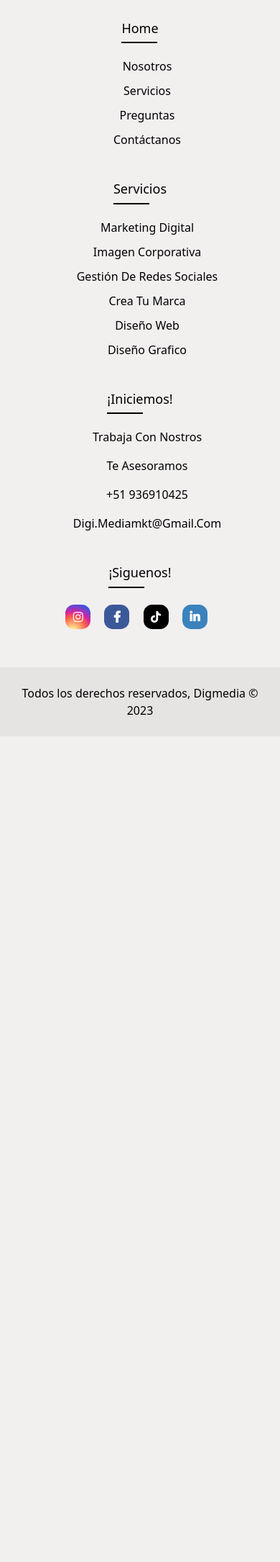
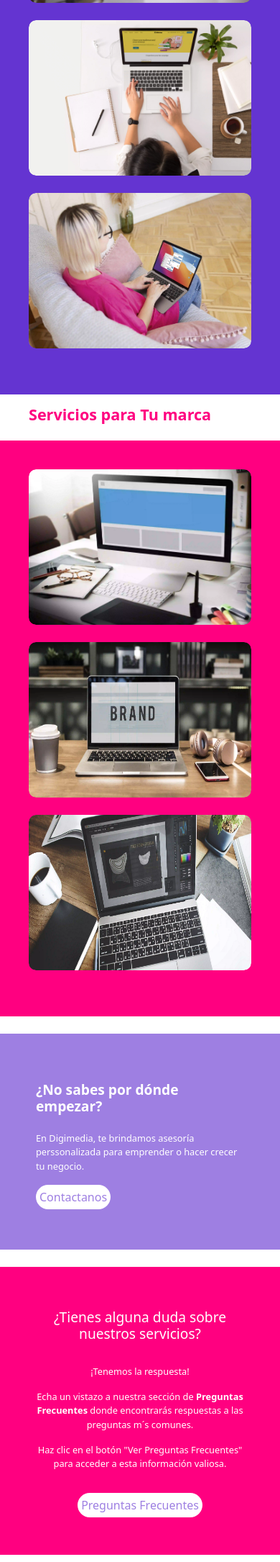
Before and after one commit to DevNHL/Digimedia, a PHP site: page /Digimedia/View/servicios.php in a window 390 px wide. Shown: the part 855-3025 px from the top of the page at 72% size. Before the commit the page ends 1848 px from the top, so only its background shows below. Run offline with PHP 8.4, Linux system fonts and the light colour scheme.

Commit message:
responsive

```diff
--- a/View/servicios.php
+++ b/View/servicios.php
@@ -6,21 +6,121 @@
     <meta http-equiv="X-UA-Compatible" content="IE=edge">
     <meta name="viewport" content="width=device-width, initial-scale=1.0">
     <title>.:: DigiMedia ::.</title>
-    <link rel="shortcut icon" href="img/logo.png" type="image/x-icon">
+    <link rel="shortcut icon" href="../img/logo.png" type="image/x-icon">
     <!-- Fontawesome -->
     <link rel="stylesheet" href="https://cdnjs.cloudflare.com/ajax/libs/font-awesome/6.2.1/css/all.min.css" integrity="sha512-MV7K8+y+gLIBoVD59lQIYicR65iaqukzvf/nwasF0nqhPay5w/9lJmVM2hMDcnK1OnMGCdVK+iQrJ7lzPJQd1w==" crossorigin="anonymous" referrerpolicy="no-referrer" />
     <!-- CSS only -->
     <link href="https://cdn.jsdelivr.net/npm/bootstrap@5.2.3/dist/css/bootstrap.min.css" rel="stylesheet" integrity="sha384-rbsA2VBKQhggwzxH7pPCaAqO46MgnOM80zW1RWuH61DGLwZJEdK2Kadq2F9CUG65" crossorigin="anonymous">
     <!-- Stylos Css propios -->
-    <link rel="stylesheet" href="css/stylos.css">
-    <link rel="stylesheet" href="../css/header.css">
-    <link rel="stylesheet" href="../css/stylos.css">
+    <link rel="stylesheet" href="../css/servicios.css?881">
+
+
+
 </head>
 
 <body>
     <?php include 'header.html' ?>
-    <br><br><br><br><br><br><br><br><br><br><br><br><br><br><br><br><br><br><br><br><br><br><br><br>
+   <div class="banner">
+        <div class="principal">
+            <div class="letra_titulo">
+                <h1 class="d">DIGIMEDIA</h1>
+                <p class="creativas">Innovadora y Creativa</p>
+            </div>
+            <div class="info">
+            <p class="es" style="color:#FF0080;">Estamos enfocados a lograr <span style="color:#9e7fe2;"> resultados comerciales</span> y de <span style="color:#9e7fe2;" >marketing</span>  con <span style="color:#9e7fe2;">creatividad</span>  y <span style="color:#9e7fe2;">estrategias</span></p>
+            </div>
+            <div class="btu">
+                <a href="contacto.php"><button class="con ">Contactar</button></a>
+            </div>
+        </div>
+   </div>
+
+   <div class="">
+        <div class="ser">
+        <h4 style="color: #6434d1; font-weight: bold;">Servicios de Marketing</h4>
+        </div>
+        <div class="co" id="">
+            <div class="mar">
+
+                <a href="marketing-digital.php" class="hover">
+                    <p>Marketing Digital</p>
+                    <img src="../img/servicio_marketing_digital.webp" alt="">
+                </a>
+                <a href="img-corp.php" class="hover">
+                    <p>Imagen Corporativa</p>
+                    <img src="../img/imagen_coorporativa.webp" alt="">
+                </a>
+                <a href="rd-sociales.php" class="hover">
+                    <p>Gesti&oacute; de Redes Sociales</p>
+                    <img src="../img/servicio_de_getion_de_redes_sociales.webp" alt="">
+                </a>
+            </div>
+        </div>
+   </div>
+
+   <div class="">
+        <div class="ser">
+        <h4 style="color: #FF0080; font-weight: bold;">Servicios para Tu marca</h4>
+        </div>
+        <div class="cx">
+            <div class="mar">
+                <a href="ds-web.php" class="hover">
+                    <p>Diseño Web</p>
+                    <img src="../img/servicio_de_diseno_web.webp" alt="">
+                </a>
+                <a href="marca.php" class="hover">
+                    <p>Crear tu Marca</p>
+                    <img src="../img/servicio_cambiar_tu_marca.webp" alt="">
+                </a>
+                <a href="ds-grafico.php" class="hover">
+                    <p>Diseño Grafico</p>
+                    <img src="../img/servicio_diseno_grafico.webp" alt="">
+                </a>
+            </div>
+        </div>
+   </div>
+
+   <div class="pt-4"></div>
+   <div class="cp">
+    <div class="tx">
+        <div class="texg">
+            <h3 class="no">¿No sabes por d&oacute;nde empezar?</h3><div class="pt-3"></div>
+            <p class="parr">En Digimedia, te brindamos asesor&iacute;a perssonalizada para emprender o hacer crecer tu negocio.</p>
+            <div class="btr">
+            <a href="contacto.php" ><button class="b">Contactanos</button></a>
+            </div>
+        </div>
+    </div>
+   </div>
+
+   <div class="pt-4"></div>
+   <div class="cpx">
+    <div class="tx2">
+        <div class="sssa">
+            <h3 class="no2">¿Tienes alguna duda sobre nuestros servicios?</h3><div class="pt-4"></div>
+            <p class="texte2r">¡Tenemos la respuesta!</p>
+            <p class="parr2">Echa un vistazo a nuestra secci&oacute;n de <span style="font-weight: bold;">Preguntas Frecuentes</span> donde encontrar&aacute;s respuestas a las preguntas m&acute;s comunes.</p>
+            <p class="saxc2">
+                Haz clic en el bot&oacute;n "Ver Preguntas Frecuentes" para acceder  a esta informaci&oacute;n valiosa.
+            </p>
+            <div class="btr2">
+            <a href="preguntas.php" ><button class="b">Preguntas Frecuentes</button></a>
+            </div>
+        </div>
+    </div>
+   </div>
+
+    <div class="pt-5"></div>
     <?php include 'footer.html' ?>
+
+
 </body>
+<!-- JavaScript Bundle with Popper -->
+<script src="https://cdn.jsdelivr.net/npm/bootstrap@5.2.3/dist/js/bootstrap.bundle.min.js" integrity="sha384-kenU1KFdBIe4zVF0s0G1M5b4hcpxyD9F7jL+jjXkk+Q2h455rYXK/7HAuoJl+0I4" crossorigin="anonymous"></script>
+<!-- JS propio -->
+<!--<script defer src="https://app.embed.im/snow.js"></script>
+<script src="js/main.js"></script>-->
+
+<script src="../js/maquina.js"></script>
 
 </html>
--- /dev/null
+++ b/css/servicios.css
@@ -0,0 +1,477 @@
+*{
+    margin: 0;
+    padding: 0;
+}
+
+.banner{
+    background-image: url('../img/banner_servicios.webp');
+    background-size: cover;
+    width: 100%;
+    height: 100%;
+}
+
+.principal{
+
+    height: 80%;
+    padding-left: 850px;
+    padding-top: 150px;
+
+
+}
+
+.d{
+    color: #9e7fe2;
+    font-weight: bold;
+    font-size: 4.2rem;
+}
+.creativas{
+    color:#FF0080;
+    font-weight: 700;
+    margin-left: 90px;
+}
+
+.info{
+    margin-top: 120px;
+
+    width: 60%;
+    padding: 10px;
+
+}
+.es{
+    text-align: right;
+    font-size: 18px;
+    font-weight: 550;
+
+}
+.btu{
+    margin-left: 240px;
+}
+.con{
+    background-color: #6434d1;
+    color: white;
+    padding: 9px;
+    border: none;
+    border-radius: 50px;
+    width: 155px;
+}
+.con:hover{
+    color: #6434d1;
+    background-color: white;
+}
+.ser{
+    width: 100%;
+    height: 100%;
+    padding: 30px;
+    padding-left: 80px;
+}
+.co{
+    background-color: #6434d1;
+    width: 100%;
+    height: 400px;
+}
+.mar{
+
+    display: flex;
+    justify-content: space-between;
+    flex-wrap: wrap;
+    padding: 80px;
+    width: 100%;
+    height: 100%;
+    /**/
+
+
+
+
+}
+
+.hover{
+    width: 25%;
+    height: 100%;
+    overflow: hidden;
+    position: relative;
+    cursor: pointer;
+    background-position: center;
+    background-size: cover;
+    transition: all 300ms;
+
+    border-radius: 10px;
+}
+
+.hover:hover{
+    box-shadow: 0px 0px 20px -5px black;
+}
+
+.hover img{
+    width: 100%;
+    height: 100%;
+    border-radius: 10px;
+    transition: all 300ms;
+}
+
+.hover:hover img{
+    transform: scale(1.6) rotate(10deg);
+}
+
+.hover p{
+    position: absolute;
+    top: 50%;
+    left: 50%;
+    transform: translate(-50%, -50%) scale(0);
+    color: white;
+    z-index: 2;
+    transition: all 600ms cubic-bezier(1,0,0,1);
+    border: 2px solid white;
+    background: black;
+    padding: 7px;
+}
+
+.hover:hover p{
+     transform: translate(-50%, -50%) scale(1);
+}
+
+.hover:before,
+.hover:after{
+    content: '';
+    width: 500px;
+    height: 400px;
+    position: absolute;
+    top: 0;
+    left: 0;
+    background: black;
+    opacity: 0.6;
+    transition: all 600ms cubic-bezier(1,0,0,1);
+    border: 4px solid white;
+    z-index: 1;
+}
+
+.hover:before{
+    transform: rotate(45deg) translateY(-850px) translateX(0px);
+}
+
+.hover:after{
+    transform: rotate(45deg) translateY(850px) translateX(-60px);
+}
+
+.hover:hover:before{
+    transform: rotate(45deg) translateY(-205px) translateX(-50px);
+}
+
+.hover:hover:after{
+    transform: rotate(45deg) translateY(205px) translateX(-70px);
+}
+
+
+.cx{
+    background-color: #FF0080;
+    width: 100%;
+    height: 400px;
+}
+
+.cp{
+    width: 100%;
+    height: 300px;
+    background-color: #9e7fe2;
+}
+.cpx{
+    width: 100%;
+    height: 400px;
+    background-color: #FF0080;
+}
+.texg{
+    width: 30%;
+}
+.tx{
+    color: white;
+    min-height: 300px;
+    display: flex;
+    align-items: center;
+    justify-content: center;
+
+}
+.no{
+    font-weight: 600;
+
+}
+.btr{
+    margin-top: 45px;
+    margin-left: 160px;
+}
+.b{
+    background-color: white;
+    color: #9e7fe2;
+    padding: 8px;
+    border: none;
+    border-radius: 50px;
+}
+.texter{
+    margin-left: 210px;
+}
+.tx2{
+    color: white;
+}
+.sssa{
+    text-align: center;
+    padding-top: 80px;
+}
+.btr2{
+    padding-top: 15px;
+}
+
+/*medias querys*/
+/*celular*/
+@media (max-width:700px) {
+    .banner{
+        width: 100%;
+        height: 55%;
+    }
+
+    .principal{
+        padding: 0;
+        height: 50%;
+        float: left;
+        margin-top: 120px;
+        margin-left: 50px;
+        margin-right: 20px;
+
+
+    }
+    .d{
+
+        font-weight: bold;
+        font-size: 2rem;
+    }
+    .creativas{
+
+        font-weight: 700;
+        margin: 0;
+        font-size: 1rem;
+    }
+    .info{
+        margin: 0;
+        width: 100%;
+        padding: 0;
+        padding-top: 15px;
+
+    }
+    .es{
+        text-align: left;
+        font-size: 15px;
+        font-weight: 550;
+
+    }
+    .btu{
+        margin: 0;
+    }
+    .con{
+        background-color: #6434d1;
+        color: white;
+        padding: 9px;
+        border: none;
+        border-radius: 50px;
+        width: 155px;
+    }
+    .con{
+        background-color: #6434d1;
+        color: white;
+        padding: 7px;
+        border: none;
+        border-radius: 50px;
+        width: 135px;
+    }
+    .ser{
+        padding: 0;
+        padding: 15px;
+        padding-left: 40px;
+
+    }
+    .co{
+        background-color: #6434d1;
+        width: 100%;
+        height: 800px;
+    }
+    .cx{
+        width: 100%;
+        height:800px;
+    }
+    .hover{
+        width: 100%;
+        height: 30%;
+    }
+    .mar{
+        padding: 40px;
+    }
+
+    .tx{
+        height: 0;
+        padding-top: 10px;
+        padding-left: 50px;
+        padding-right: 50px;
+
+
+    }
+    .tx2{
+        padding: 0;
+        margin: 0;
+
+        padding-left: 50px;
+        padding-right: 50px;
+    }
+    .texg{
+        width: 100%;
+    }
+    .no,.no2{
+        font-size: 1.2rem;
+
+    }
+    .parr,.texte2r,.parr2,.saxc2{
+        font-size: 0.8rem;
+    }
+    .btr{
+       margin: 0;
+
+    }
+    .b{
+        padding: 5px;
+    }
+    .cpx{
+        width: 100%;
+        height: 400px;
+        background-color: #FF0080;
+    }
+    .sssa{
+        text-align: center;
+        padding: 0;
+        padding-top: 58px;
+    }
+
+
+}
+
+
+/*****/
+/**tablet**/
+@media (min-height:1023px)  {
+    .banner{
+        height: 35%;
+    }
+    .principal{
+        margin: 0;
+        padding: 0;
+        height: 30%;
+        padding-top: 80px;
+       padding-left: 470px;
+
+
+    }
+    .d{
+
+        font-weight: bold;
+        font-size: 2.2rem;
+    }
+    .creativas{
+        color:#FF0080;
+        font-weight: 700;
+        margin: 0;
+    }
+
+    .info{
+        margin: 0;
+
+        width: 90%;
+        padding: 0;
+        padding-top: 45px;
+    }
+    .es{
+        text-align: left;
+        font-size: 15px;
+        font-weight: 550;
+
+    }
+    .btu{
+        margin: 0;
+
+    }
+    .con{
+        background-color: #6434d1;
+        color: white;
+        padding: 5px;
+        border: none;
+        border-radius: 50px;
+        width: 155px;
+        font-size: 14px;
+    }
+
+
+    .ser{
+        width: 100%;
+        height: 100%;
+        padding: 0;
+        padding: 25px;
+    }
+    .co{
+
+        width: 100%;
+        height: 250px;
+    }
+    .cx{
+
+        height: 250px;
+    }
+    .mar{
+
+        width: 100%;
+
+        padding: 40px;
+
+        /**/
+    }
+    .hover img{
+        width: 100%;
+    }
+
+
+    .cp{
+        width: 100%;
+        height: 280px;
+        background-color: #9e7fe2;
+    }
+    .cpx{
+        width: 100%;
+        height: 400px;
+        background-color: #FF0080;
+    }
+    .texg{
+        width: 100%;
+    }
+    .tx{
+        color: white;
+
+       text-align: center;
+
+    }
+
+    .btr{
+       margin: 0;
+    }
+    .b{
+        background-color: white;
+        color: #9e7fe2;
+        padding: 8px;
+        border: none;
+        border-radius: 50px;
+    }
+    .texter{
+        margin-left: 210px;
+    }
+    .tx2{
+        color: white;
+    }
+    .sssa{
+        text-align: center;
+        padding-top: 80px;
+    }
+    .btr2{
+        padding-top: 15px;
+    }
+
+}
```
Also changed, not shown: css/diseno_web.css (+11 -3 lines), css/marca.css (+49 -5 lines), img/banner_servicios.webp (added), img/servicio_cambiar_tu_marca.webp (added), img/servicio_de_diseno_web.webp (added), img/servicio_de_getion_de_redes_sociales.webp (added), img/servicio_diseno_grafico.webp (added), img/servicio_marketing_digital.webp (added).
